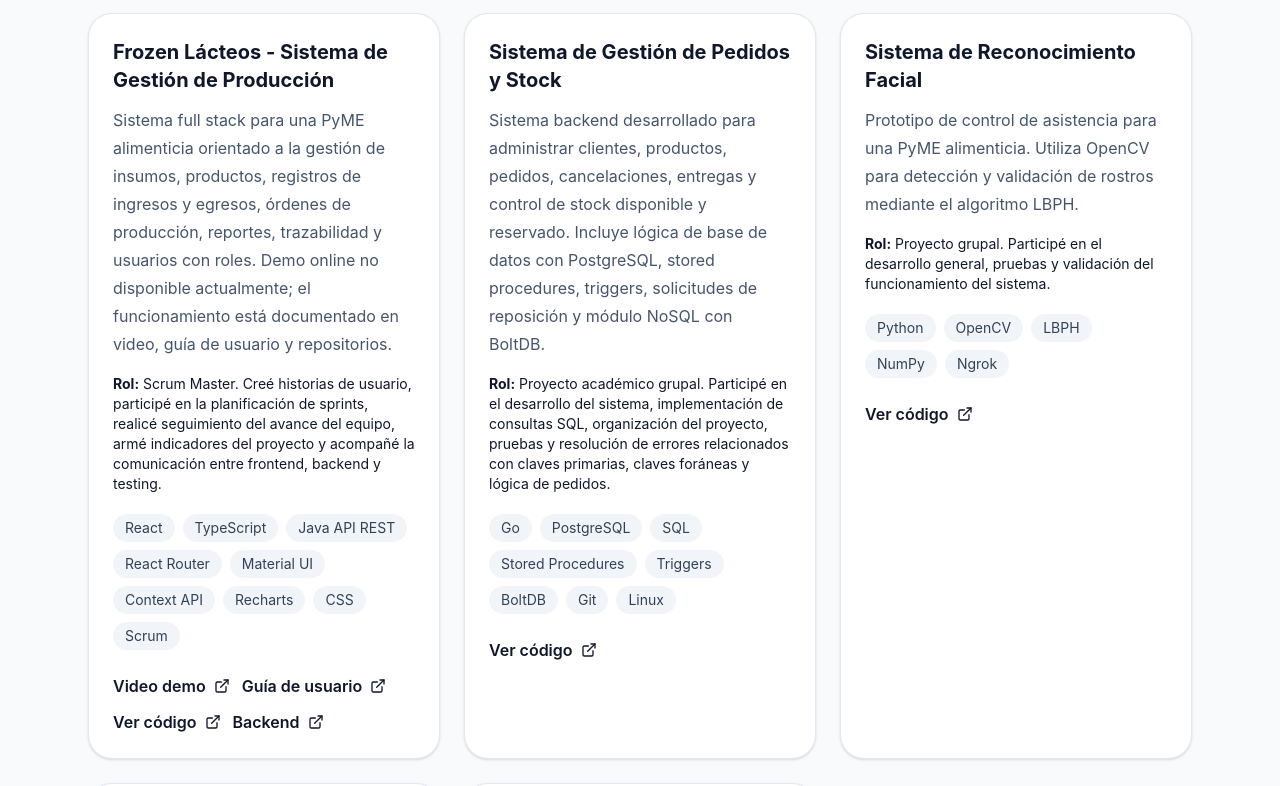
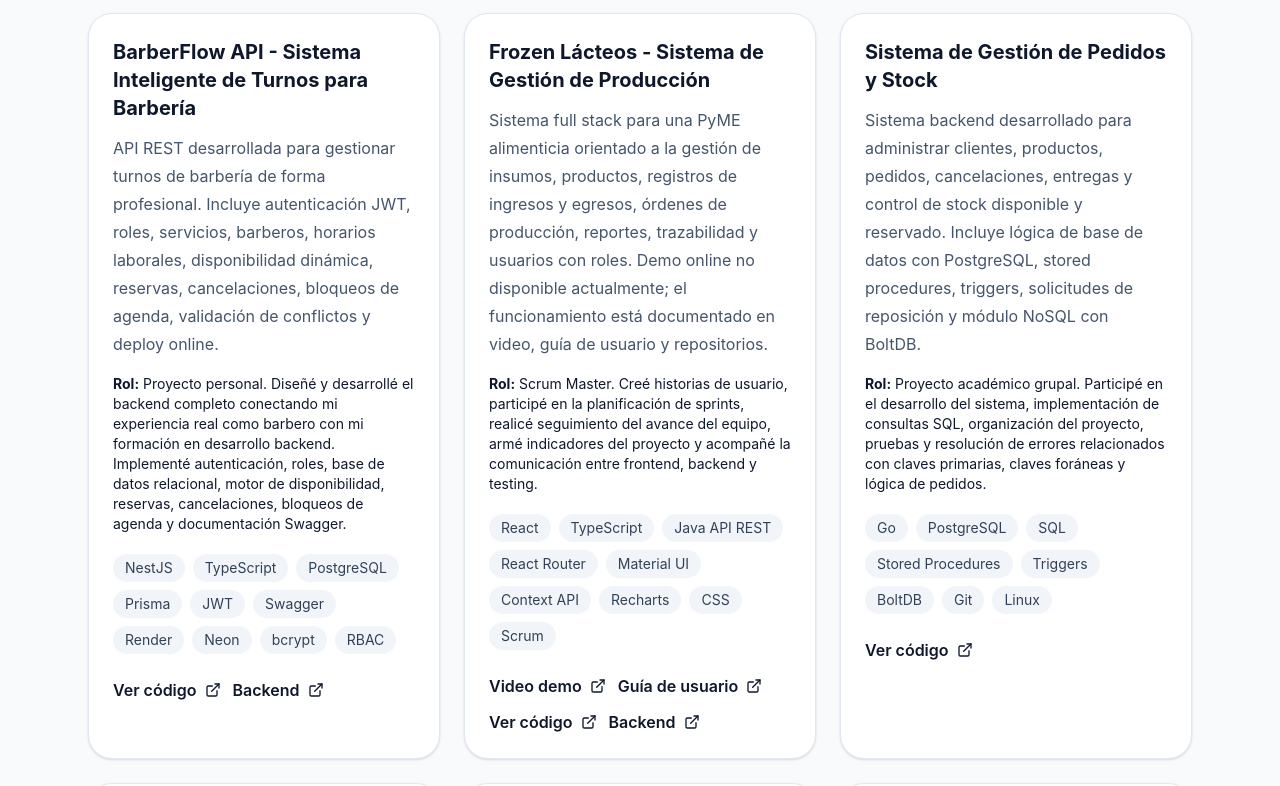
Before and after one commit to IgnacioGodoy2002/portfolio-ignacio, a React (Vite) app: page / in a window 1280 px wide. Shown: the part 900-1686 px from the top of the page. Built offline with nearby package versions, Linux system fonts and the light colour scheme.

Commit message:
Agrego BarberFlow API al portfolio

```diff
--- a/src/App.jsx
+++ b/src/App.jsx
@@ -29,6 +29,28 @@ const skills = [
 ];
 
 const projects = [
+  {
+  title: "BarberFlow API - Sistema Inteligente de Turnos para Barbería",
+  description:
+    "API REST desarrollada para gestionar turnos de barbería de forma profesional. Incluye autenticación JWT, roles, servicios, barberos, horarios laborales, disponibilidad dinámica, reservas, cancelaciones, bloqueos de agenda, validación de conflictos y deploy online.",
+  tech: [
+    "NestJS",
+    "TypeScript",
+    "PostgreSQL",
+    "Prisma",
+    "JWT",
+    "Swagger",
+    "Render",
+    "Neon",
+    "bcrypt",
+    "RBAC"
+  ],
+  role:
+    "Proyecto personal. Diseñé y desarrollé el backend completo conectando mi experiencia real como barbero con mi formación en desarrollo backend. Implementé autenticación, roles, base de datos relacional, motor de disponibilidad, reservas, cancelaciones, bloqueos de agenda y documentación Swagger.",
+  repo: "https://github.com/IgnacioGodoy2002/barberflow-api",
+  backend: "https://barberflow-api-9feo.onrender.com/api/docs",
+  buttonText: "Ver código",
+},
 {
   title: "Frozen Lácteos - Sistema de Gestión de Producción",
   description:
```
